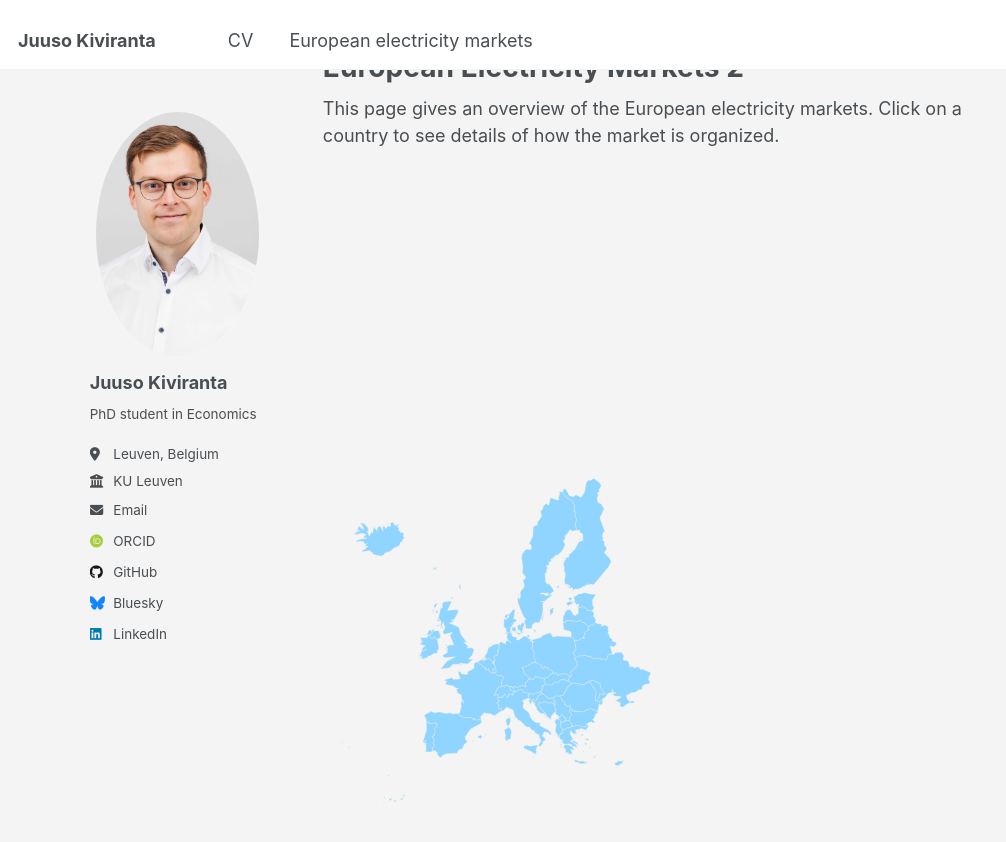
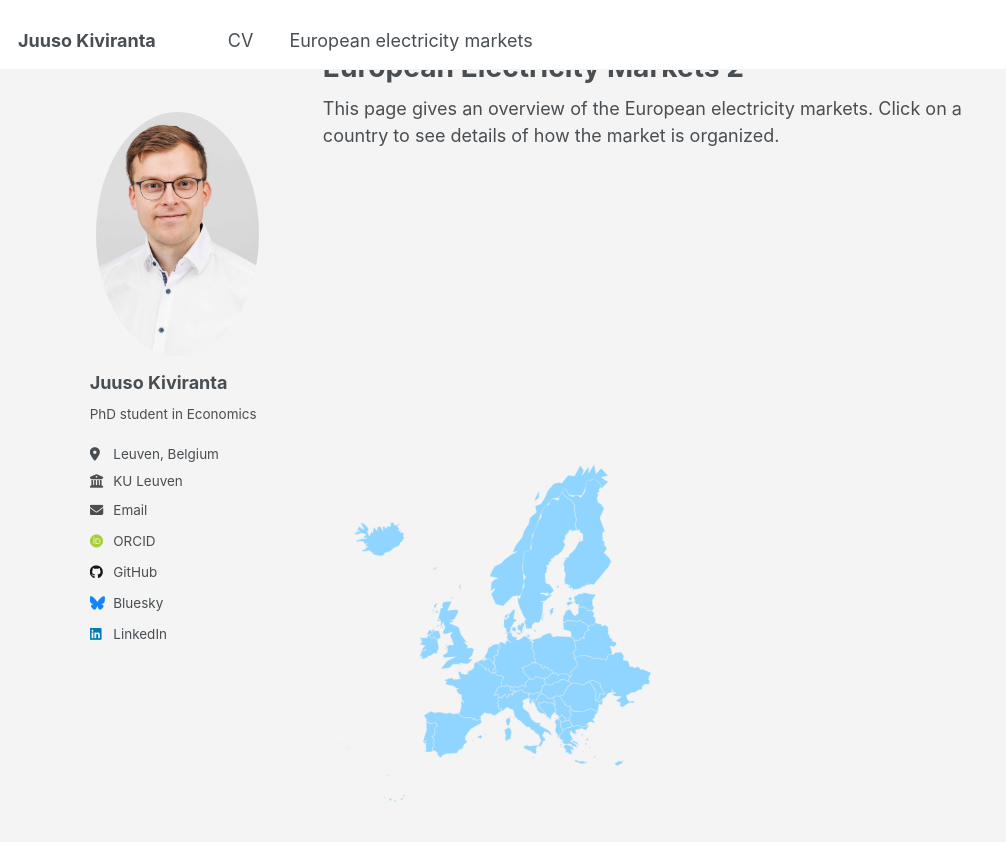
Before and after one commit to jkiviranta/jkiviranta.github.io, a Jekyll site: the page built from _pages/eur-elec-markets2.md, in a window 1280 px wide and 900 px high. Shown: the top 842 px of the window, without its empty margins (0-1006 px from the left). Built offline with Jekyll 4.4.1, drawn with Linux system fonts in a browser that asks for light colours; some web fonts are replaced.

Commit message:
Update eur-elec-markets2.md

```diff
--- a/_pages/eur-elec-markets2.md
+++ b/_pages/eur-elec-markets2.md
@@ -62,7 +62,7 @@ This page gives an overview of the European electricity markets. Click on a coun
         <path id="RO" d="m400.8 615.9 3.7 2 4.3-1.7 2 1.5-1 4-3.4.8.4-2-1.4.5-2 11-10.2-4-5.8 1.5-4.9 3.2-17.4-1.6.8-2.2-2.2-1.5-1.4-1.9 1.6-1.3-.6-.7-3.7 1-5-2.7 1.2-.7-1.2-1 1-1.3-4.8-3-.1-2.8-3.6-3.5 6-1.6 5.8-12 6-4.5 2.2-1.4 9.2 1.6 2.7 2 8-2.7 1-2 2-.6 2.5 1L400 601l1 3.4-1 10 1 1.5z"/>
         <path id="PT" d="m95 725.4 3.3.9-2.2.7-1.1-1.6zm-57-41 3 .7h-3.6l-.8-1.1 1.4.4zm-9.6-6.8-2.1-1 1.7-.3.4 1.3zM160.9 690l-3 1.5-7.8-.2 1.3-3.4-.5-8.6 1.5.2-1-.9-2.7.6-.3-1.7 1.6-.8 1.5-2.9-2.3 3-1.5.3-.8-.9 5.3-17-.6-10.7 3.5-1.8.7 3 10.4-1.2.5 2.4 2.2 1.3-4.8 4.7.8 5.9-1.5 1.5.4 3.3-3.8 1.1 3.6 5.3-2.3 5.2 2.6 2.3-3.3 3.9.3 4.6z"/>
         <path id="PL" d="m342.8 521.3 21.3 1.2 4 1.8.9 3 2.9 13.2-5 5.3 3.2 2.7-.3 5.7 3.3 7v3.6l-9.4 9.7 1 5.6-2.1-.1-6-3.5-8.7.3-2 2-2-.2V577l-2.2-2.4-2 2.1-2-1.1-1.9-3.9-6.3-2.5.5-2-2 .6-3.5-1.8.7 2-2.4 1.4-2.9-3.4 1.5-1.6-1-.8-1.8.4-6.8-4.3-1.3 1.7 1.4-4.2-2.8-6.3 1-2.7-.9-5-3.3-3.8 2-3.6-1-6 2.1 1-.2-2-2.3-.6v-1l13.3-3.8 2.5-3 8.6-3.1 3.3-.3 3 1.8-2.3-.7 2.7 4.4 5.2-1z"/>
-        <path id="NO" d="m 418.7,295 -10.4,9.9 -5.3,-10.3 -8.2,-3.0 -6.7,6.1 L 380.6,314.8 l -19.5,-0.5 -4.9,-9.4 -11.0,13.7 -8.1,0.8 -4.7,5.9 -6.5,5.9 -5.1,7.8 -6.2,19.6 -7.1,14.0 L 304.4,394.5 l -9.1,3.7 -2.4,21.6 2.3,22.4 L 290.4,461.8 278.8,462.8 264.4,477 l -10.8,-2.5 -6.5,-14.6 5.5,-7.9 -1.0,-0.8 -5.5,4.4 1.4,-13.2 5.4,-4.6 4.4,-1.3 L 244.9,433.4 l 3.4,-8.2 3.8,-6.5 9.6,-4.2 6.1,-6.9 9.3,-6.3 7.9,-4.2 -6.5,1.2 4.9,-10.7 9.0,-11.4 3.1,-9.6 6.4,-9.8 1.9,-9 9.6,-8.3 L 311.6,330.3 l 8.6,-3.5 5.1,-7.9 5.3,-11.7 8.7,-10 L 347.3,295.9 350.5,297 360,285 l 9.4,1.1 8.4,-15.4 5,7.2 -2.5,7.5 L 390.6,271.7 l -0.6,10.8 7.9,-13.5 3.2,13.8 7.5,-7.9 9.9,10.9 -9.7,2.2 z m -50,-20.7 -6.1,5.1 z m 1.1,5.5 -0.1,0.02 z m -29.3,9.6 -4.6,6.7 z m 72.1,5.3 0.3,-0.4 z m -84,4 -1.1,6.6 z M 317,318 l -5.6,5 -0.2,-3.03253 L 317.4,307.7 Z m -21.9,46.4 0.1,-0.2 z m -27.2,35.4 h 0.1 z"
+        <path id="NO" d="m 418.7,295 -10.4,9.9 -5.3,-10.3 -8.2,-3.0 -6.7,6.1 L 380.6,314.8 l -19.5,-0.5 -4.9,-9.4 -11.0,13.7 -8.1,0.8 -4.7,5.9 -6.5,5.9 -5.1,7.8 -6.2,19.6 -7.1,14.0 L 304.4,394.5 l -9.1,3.7 -2.4,21.6 2.3,22.4 L 290.4,461.8 278.8,462.8 264.4,477 l -10.8,-2.5 -6.5,-14.6 5.5,-7.9 -1.0,-0.8 -5.5,4.4 1.4,-13.2 5.4,-4.6 4.4,-1.3 L 244.9,433.4 l 3.4,-8.2 3.8,-6.5 9.6,-4.2 6.1,-6.9 9.3,-6.3 7.9,-4.2 -6.5,1.2 4.9,-10.7 9.0,-11.4 3.1,-9.6 6.4,-9.8 1.9,-9 9.6,-8.3 L 311.6,330.3 l 8.6,-3.5 5.1,-7.9 5.3,-11.7 8.7,-10 L 347.3,295.9 350.5,297 360,285 l 9.4,1.1 8.4,-15.4 5,7.2 -2.5,7.5 L 390.6,271.7 l -0.6,10.8 7.9,-13.5 3.2,13.8 7.5,-7.9 9.9,10.9 -9.7,2.2 z m -50,-20.7 -6.1,5.1 z m 1.1,5.5 -0.1,0.02 z m -29.3,9.6 -4.6,6.7 z m 72.1,5.3 0.3,-0.4 z m -84,4 -1.1,6.6 z M 317,318 l -5.6,5 -0.2,-3.03253 L 317.4,307.7 Z m -21.9,46.4 0.1,-0.2 z m -27.2,35.4 h 0.1 z"/>
         <path id="MK" d="m361.3 645.1 4.4 5.2-.6 3.7-2 1.7h-4.2l-2.8 2.4-4.1.2-3.2-3.8.5-5.4 1.4-1.8 5.3-1.6 5.3-.6z"/>
         <path id="MD" d="m400.8 615.9-1-1.4 1.2-10.1-1.1-3.4-7.4-11.7-2.4-1 6.2-2.3 10.7 5.2v4.8l2.7 2.1.3 3 2 1.4 1.7 4-7.9-.4v4l-3 5.1-2 .7z"/>
         <path id="LV" d="m395 484.4 3.2 2.9-1.3 5.5h1.5l1.7 3.7.3 5-3.9 4-3.5-.3-3.1 2-6.3-5.3-4-1.2-1.5-2.5-4.9 1.8-13.7-1.8-7 4 .2-9 4.4-9.4 5.6-1.9 5 8 2.4 1.4 5-3.5-.5-7.8 6.5-2.2 4.7 2.7 3.2 3.7 3.4-.8 2.6 1z"/>
```
